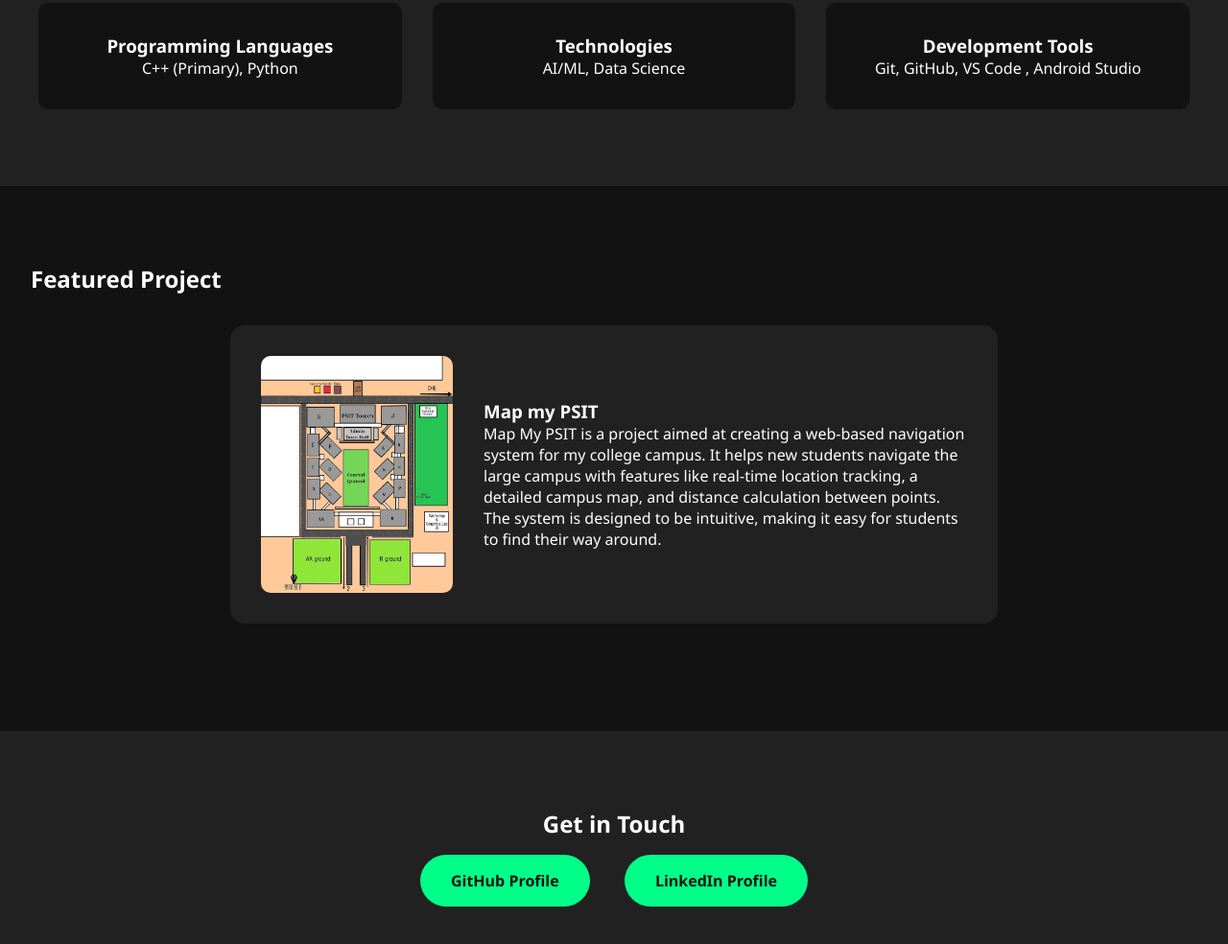
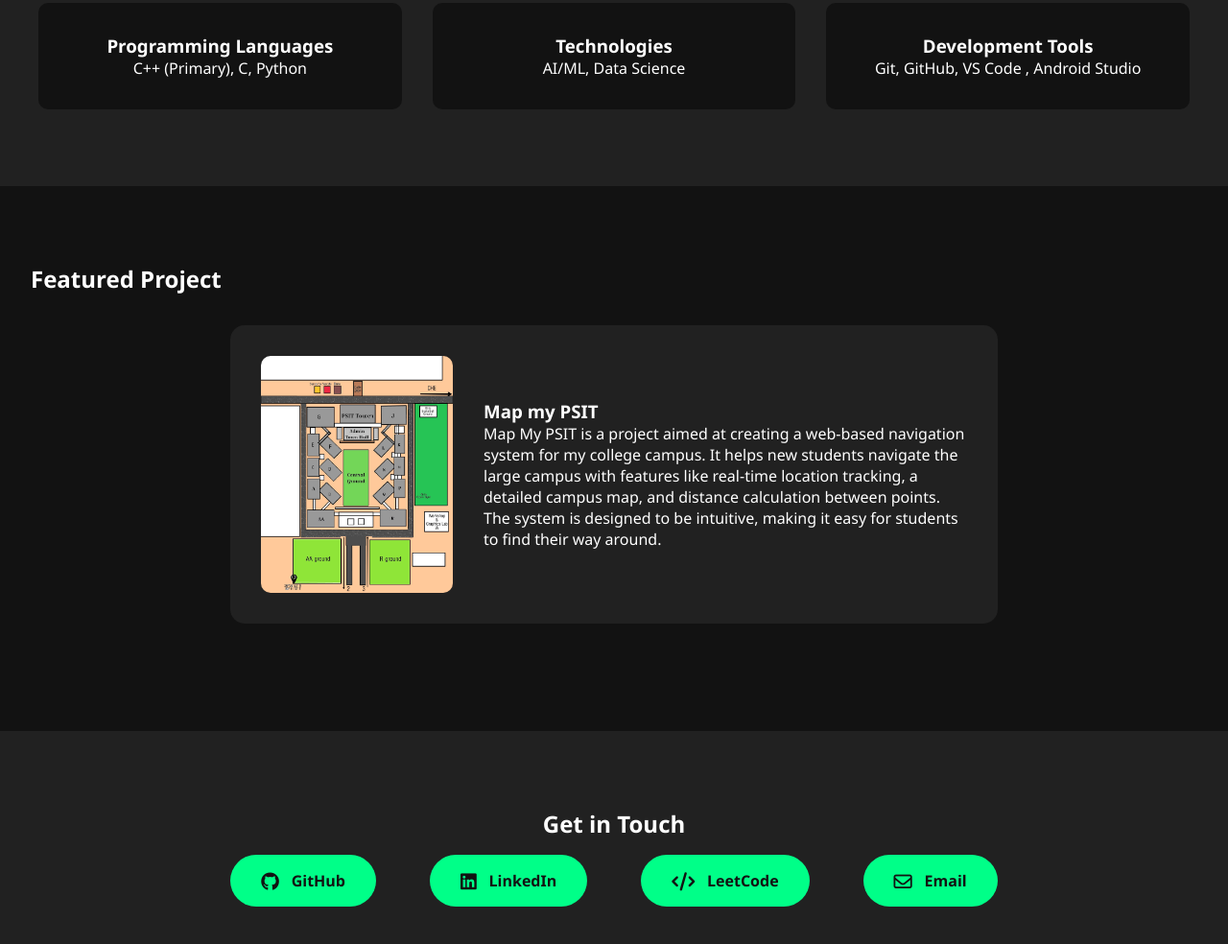
Before and after one commit to Abhinav-2312307/My_Portfolio, a plain HTML site: page index.html in a window 1280 px wide. Shown: the part 980-1964 px from the top of the page at 96% size. Drawn offline with Linux system fonts and the light colour scheme.

Commit message:
Update index.html

```diff
--- a/index.html
+++ b/index.html
@@ -230,6 +230,38 @@
                 height: 200px;
             }
         }
+        .contact-options {
+            display: flex;
+            flex-wrap: wrap;
+            justify-content: center;
+            gap: 1.5rem;
+        }
+
+        .contact-options a {
+            display: flex;
+            align-items: center;
+            gap: 0.8rem;
+            padding: 1rem 2rem;
+            background: var(--primary-color);
+            color: var(--dark-color);
+            border-radius: 50px;
+            text-decoration: none;
+            transition: transform 0.3s, box-shadow 0.3s;
+        }
+
+        .contact-options a i {
+            font-size: 1.2rem;
+        }
+
+        .contact-options a:hover {
+            transform: scale(1.05);
+            box-shadow: 0 0 15px var(--primary-color);
+        }
+
+        /* Update social links in hero section */
+        .social-links a:nth-child(3) {  /* For LeetCode icon */
+            font-size: 1.8rem;
+        }
     </style>
 </head>
 <body>
@@ -243,27 +275,26 @@
             <li><a href="#contact">Contact</a></li>
         </ul>
     </nav>
-
     <section id="home" class="hero">
         <div class="hero-content">
             <img src="profile.jpg" alt="Abhinav Sahu" class="profile-img">
             <div>
                 <h1>Abhinav Sahu</h1>
-                <div class="typing-text">AI & Data Science Enthusiast | C++ , c & Python Developer</div>
+                <div class="typing-text">AI & Data Science Enthusiast | C++ & Python Developer</div>
                 <div class="social-links">
                     <a href="https://github.com/Abhinav-2312307" target="_blank"><i class="fab fa-github"></i></a>
                     <a href="https://www.linkedin.com/in/abhinav-sahu-865a01297/" target="_blank"><i class="fab fa-linkedin"></i></a>
+                    <a href="https://leetcode.com/u/lucifer_debug/" target="_blank"><i class="fas fa-code"></i></a>
                 </div>
             </div>
         </div>
     </section>
-
     <section id="skills" class="skills">
         <h2>Technical Skills</h2>
         <div class="skills-grid">
             <div class="skill-card">
                 <h3>Programming Languages</h3>
-                <p>C++ (Primary), Python</p>
+                <p>C++ (Primary), C, Python</p>
             </div>
             <div class="skill-card">
                 <h3>Technologies</h3>
@@ -289,8 +320,20 @@
 
     <section id="contact" class="contact">
         <h2>Get in Touch</h2>
-        <a href="https://github.com/Abhinav-2312307" target="_blank">GitHub Profile</a>
-        <a href="https://www.linkedin.com/in/abhinav-sahu-865a01297/" target="_blank">LinkedIn Profile</a>
+        <div class="contact-options">
+            <a href="https://github.com/Abhinav-2312307" target="_blank">
+                <i class="fab fa-github"></i> GitHub
+            </a>
+            <a href="https://www.linkedin.com/in/abhinav-sahu-865a01297/" target="_blank">
+                <i class="fab fa-linkedin"></i> LinkedIn
+            </a>
+            <a href="https://leetcode.com/u/lucifer_debug/" target="_blank">
+                <i class="fas fa-code"></i> LeetCode
+            </a>
+            <a href="2k23.cs2312307@gmail.com">
+                <i class="far fa-envelope"></i> Email
+            </a>
+        </div>
     </section>
 
     <script>
```
